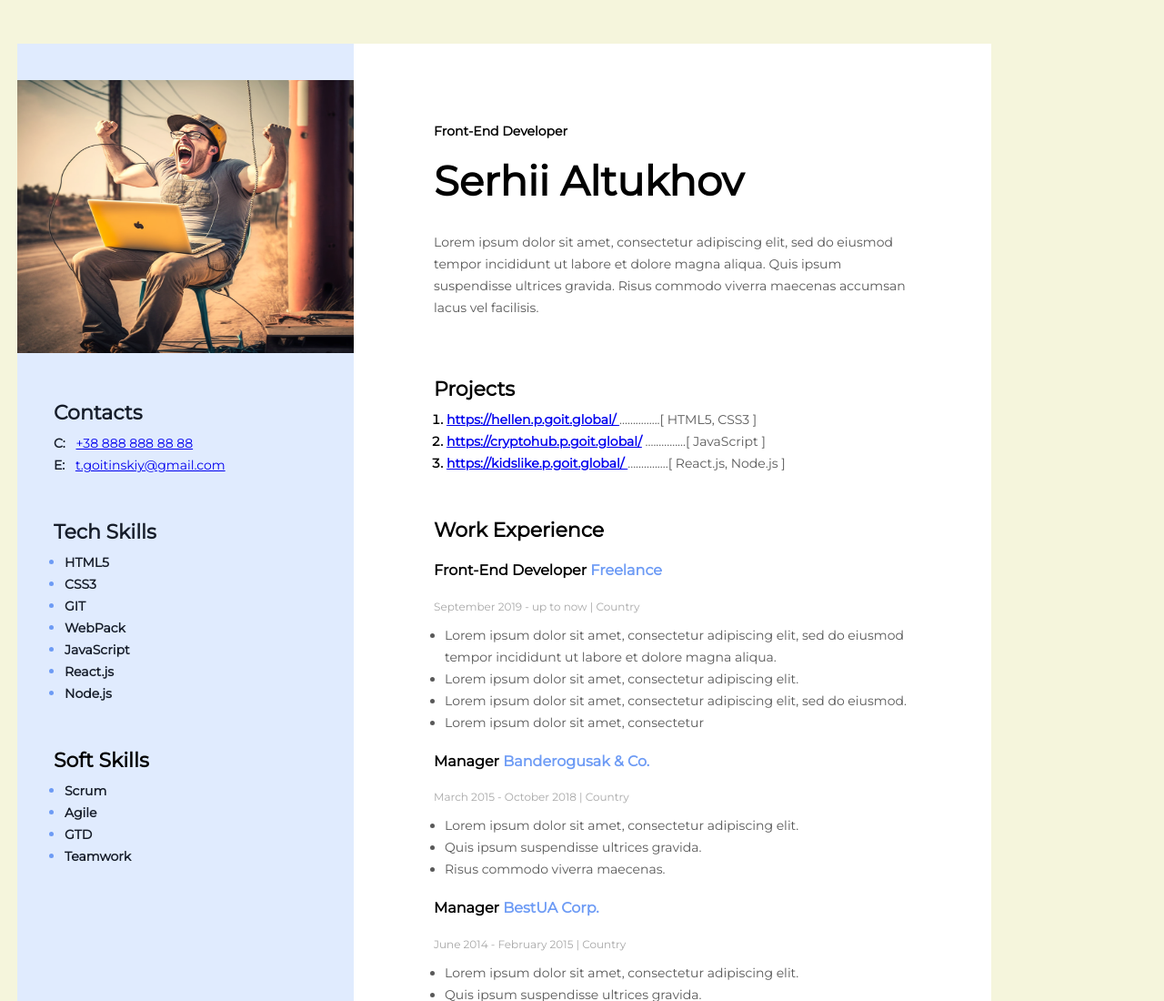
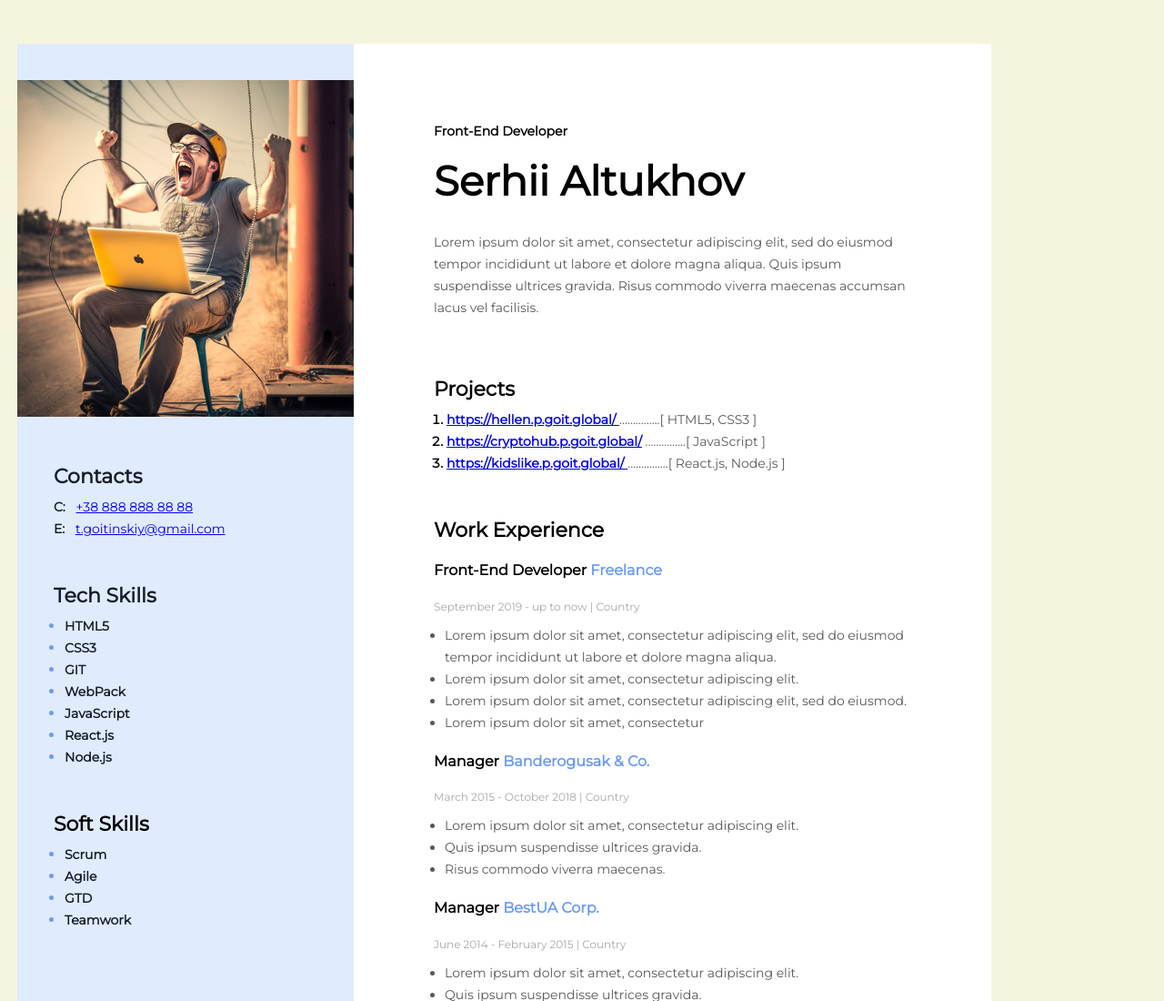
Before and after one commit to wickerman2022/resume, a plain HTML site: page index.html in a window 1280 px wide. Shown: the top 1100 px of the page at 91% size. Drawn offline with Linux system fonts and the light colour scheme.

Commit message:
Fix image height

```diff
--- a/index.html
+++ b/index.html
@@ -99,7 +99,7 @@
         </div>
 
         <aside>
-            <img class="my-photo" src="./img/Frame.png" alt="My photo" width="370" height="300"/>
+            <img class="my-photo" src="./img/Frame.png" alt="My photo" width="370" height="370"/>
             <div class="sidebar-container">
             <!-- Contacts-->
                 <h3 class="sidebar-title">Contacts</h3>
```
